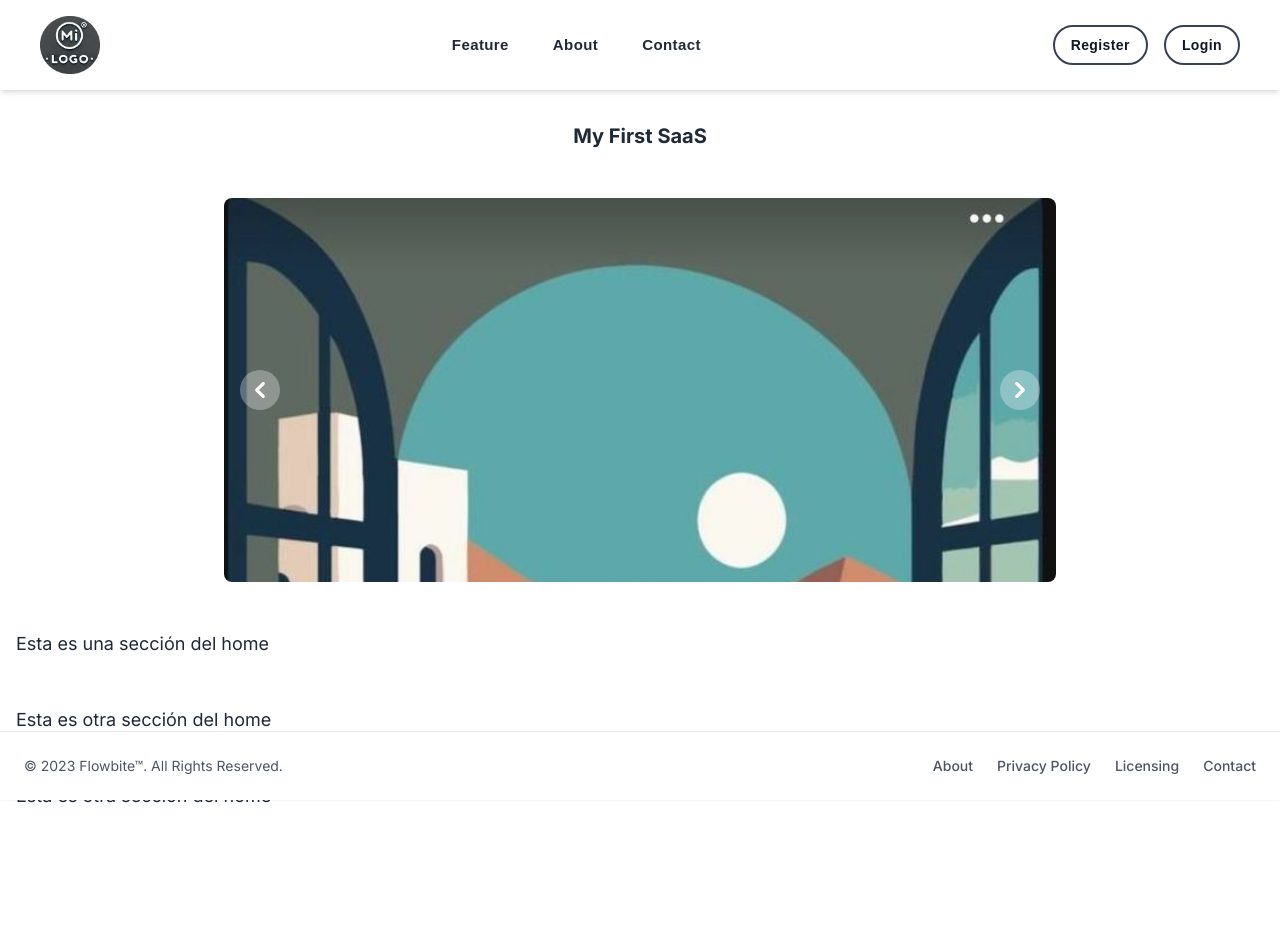
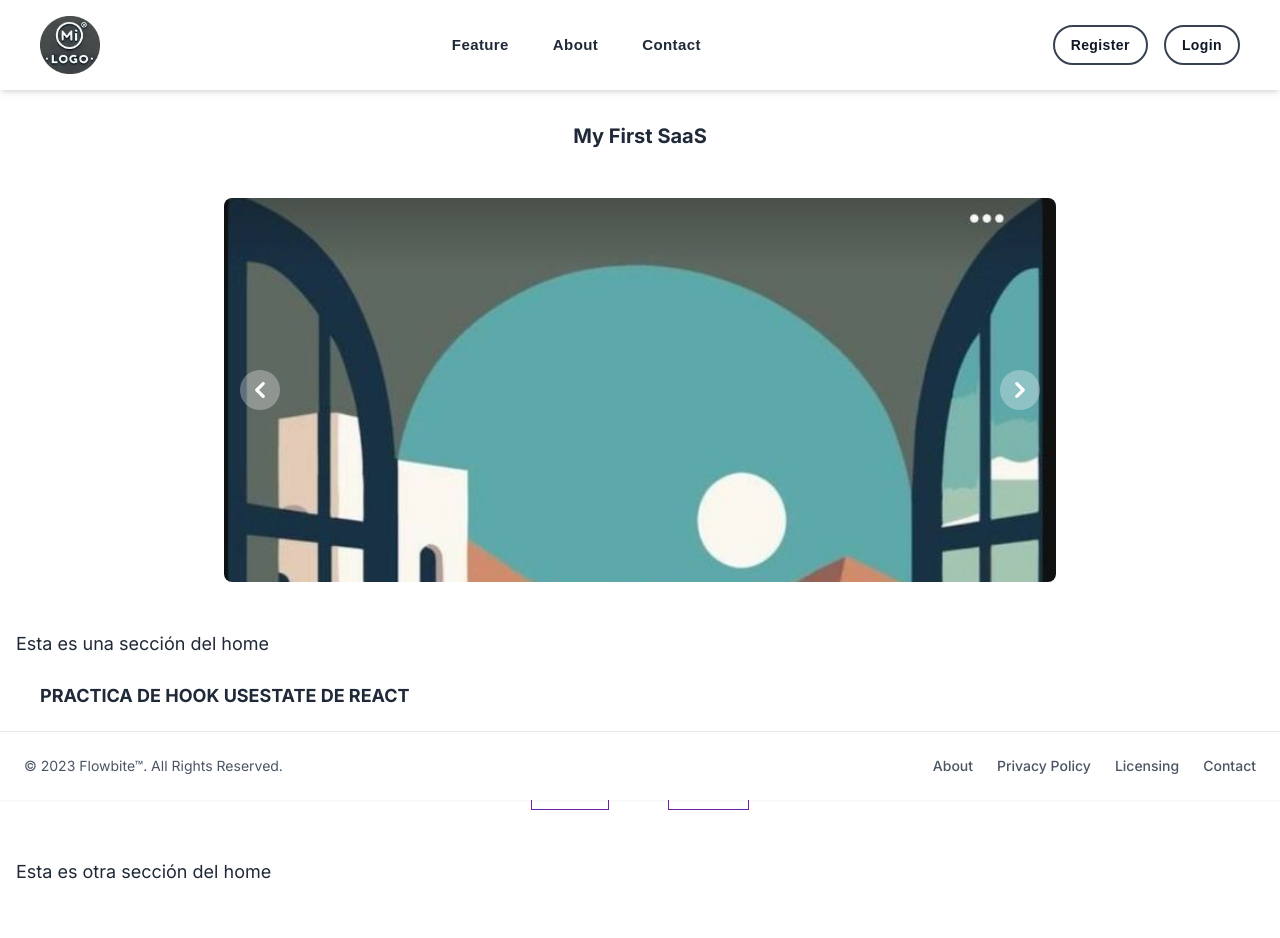
Before and after one commit to yorocio/myFirstSaaS, a Next.js app in the folder front/: page / in a window 1280 px wide. Shown: the top 938 px of the page. Before the commit the page ends 826 px from the top, so only its background shows below. Built offline with nearby package versions, Linux system fonts and the light colour scheme.

Commit message:
practicando hooks useState

```diff
--- a/front/app/page.js
+++ b/front/app/page.js
@@ -1,4 +1,6 @@
 import Carousel from "@/components/Carousel";
+import Contador from "@/components/contador";
+
 
 
 export default function Home() {
@@ -14,6 +16,7 @@ export default function Home() {
 
       <section className="p-4 my-4">
         <p className="text-lg">Esta es una sección del home</p>
+        <Contador/>
       </section>
 
       <section className="p-4 my-4">
--- /dev/null
+++ b/front/components/Contador.js
@@ -0,0 +1,27 @@
+'use client'
+import React, { useState } from 'react'
+
+const Contador = () => {
+  const [counter, setCounter] = useState(0)
+
+  const restarCounter = () => {
+    setCounter(counter - 1)
+  }
+
+  const sumarCounter = () => {
+    setCounter(counter + 1)
+  }
+
+  return (
+    <div>
+      <p className='m-6 font-bold text-lg'>PRACTICA DE HOOK USESTATE DE REACT</p>
+      <div className='flex justify-center'>
+      <button className='text-md border border-purple-800 p-4' onClick={restarCounter}>restar</button>
+      <div className='p-6 text-cyan-800 font-semibold text-lg'>{counter}</div>
+      <button className='text-md border border-purple-800 p-4' onClick={sumarCounter}>sumar</button>
+      </div>
+    </div>
+  )
+}
+
+export default Contador
```
